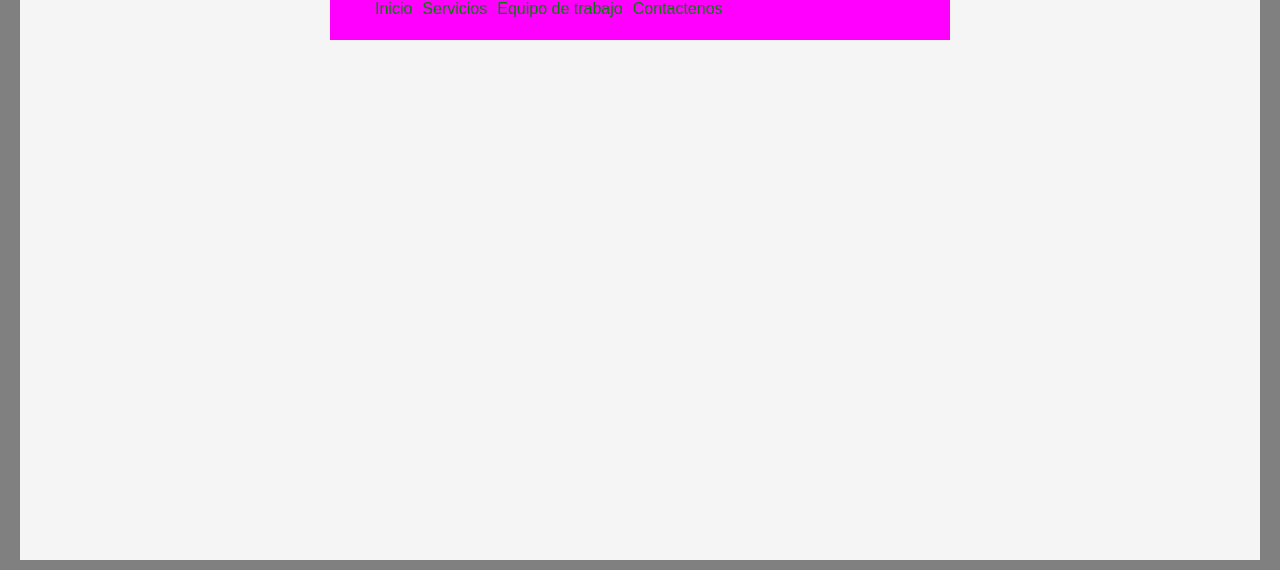
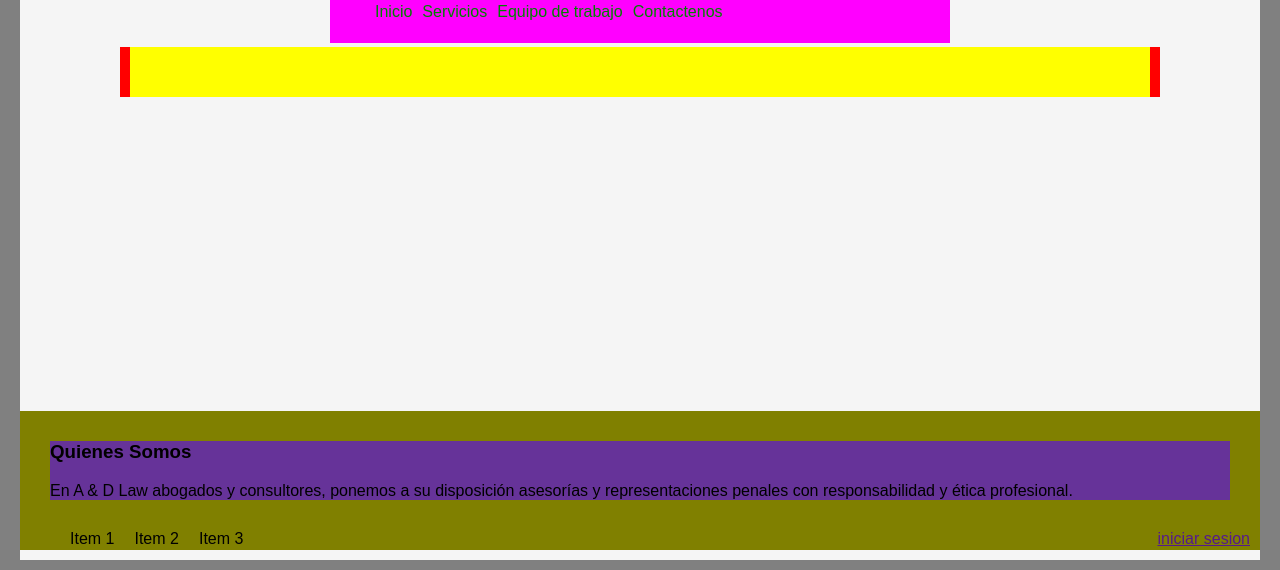
Before and after one commit to haroldsalcedo01/A-DLaw, a plain HTML site: page index.html in a window 1280 px wide. Shown: the part 230-800 px from the top of the page. Drawn offline with Linux system fonts and the light colour scheme.

Commit message:
Actualizacion de footer ty estilos css

```diff
--- a/Styles/Styles.css
+++ b/Styles/Styles.css
@@ -23,7 +23,7 @@ body
 .menu
 {
     display: inline-block;
-    position: absolute;
+    margin: 3px 25% 0px 25%;
     left: 25%;
     right:25%;
     background-color: magenta;
@@ -53,6 +53,51 @@ body
     text-decoration: none;
 }
 
+.section
+{
+    background-color: red;
+    margin: 0px 100px 0px 100px;
+    height: auto;
+}
+
+.section--info
+{
+    margin: 0px 10px;
+    padding: 25px;
+    background-color: yellow;
+}
+
+.footer
+{
+    position: absolute;
+    bottom: 10px;
+    background-color: olive;
+    width: 100%;
+}
+
+.footer--ul
+{
+    list-style-type: none;
+}
+
+.footer--ul--li
+{
+    float: left;
+    margin: 0px 10px;
+}
+
+.footer--a
+{
+    float: right;
+    margin: 0px 10px 2px 0px;
+}
+
+.footer--contact
+{
+    margin: 30px;
+    background-color: rebeccapurple;
+}
+
 #logo
 {
     position: absolute;
--- a/index.html
+++ b/index.html
@@ -32,6 +32,32 @@
                 </li>
             </ul>
         </div>
+        <div class="section">
+            <div class="section--info">
+
+            </div>
+        </div>
+        <div class="footer">
+            <div class="footer--contact">
+                <div class="footer-contact-title">
+                    <h3>
+                        Quienes Somos
+                    </h3>
+                </div>
+                <span>
+                    En A & D Law abogados y consultores, ponemos a su disposición asesorías y representaciones penales con responsabilidad y ética profesional.
+
+                </span>
+
+            </div>
+            <ul class="footer--ul">
+                <li class="footer--ul--li">Item 1</li>
+                <li class="footer--ul--li">Item 2</li>
+                <li class="footer--ul--li">Item 3</li>
+            </ul>
+            <a href="" class="footer--a">iniciar sesion</a>
+        </div>
+
 
     </div>
 </body>
```
